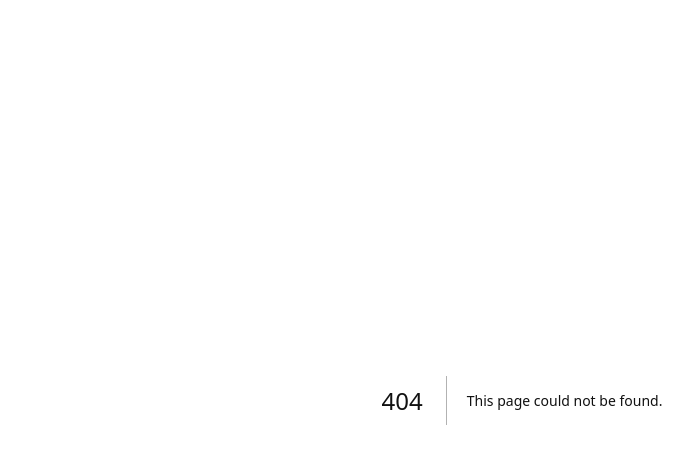
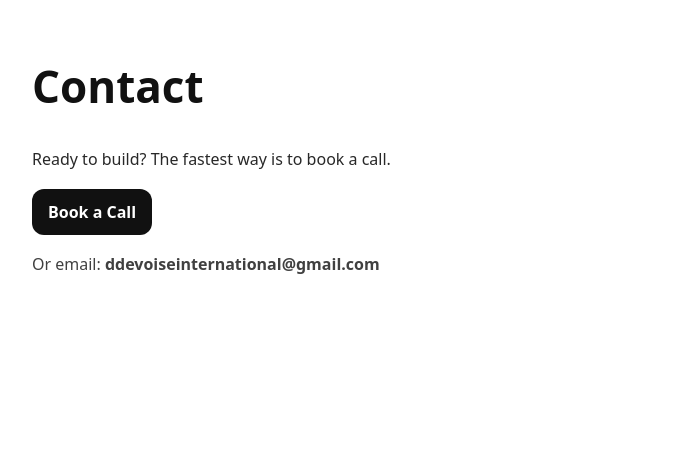
Before and after one commit to lavonnedevoise-svg/DONE-DEAL-DAG, a Next.js app: page /contact in a window 1280 px wide. Before the commit this address had no page. Shown: the top 464 px of the page, without its empty margins (118-811 px from the left). Built offline with nearby package versions, Linux system fonts and the light colour scheme.

Commit message:
Add ContactPage component with contact details

```diff
--- /dev/null
+++ b/app/contact/page.tsx
@@ -0,0 +1,30 @@
+export default function ContactPage() {
+  return (
+    <main style={{ padding: 56, fontFamily: "system-ui", maxWidth: 980, margin: "0 auto" }}>
+      <h1 style={{ fontSize: 44, marginTop: 0 }}>Contact</h1>
+
+      <p style={{ opacity: 0.9, lineHeight: 1.75 }}>
+        Ready to build? The fastest way is to book a call.
+      </p>
+
+      <a
+        href="https://calendly.com/dondevoise/benefits-ail"
+        style={{
+          display: "inline-block",
+          padding: "12px 16px",
+          borderRadius: 12,
+          background: "#111",
+          color: "#fff",
+          textDecoration: "none",
+          fontWeight: 700,
+        }}
+      >
+        Book a Call
+      </a>
+
+      <p style={{ marginTop: 18, opacity: 0.8 }}>
+        Or email: <b>ddevoiseinternational@gmail.com</b>
+      </p>
+    </main>
+  );
+}
```
